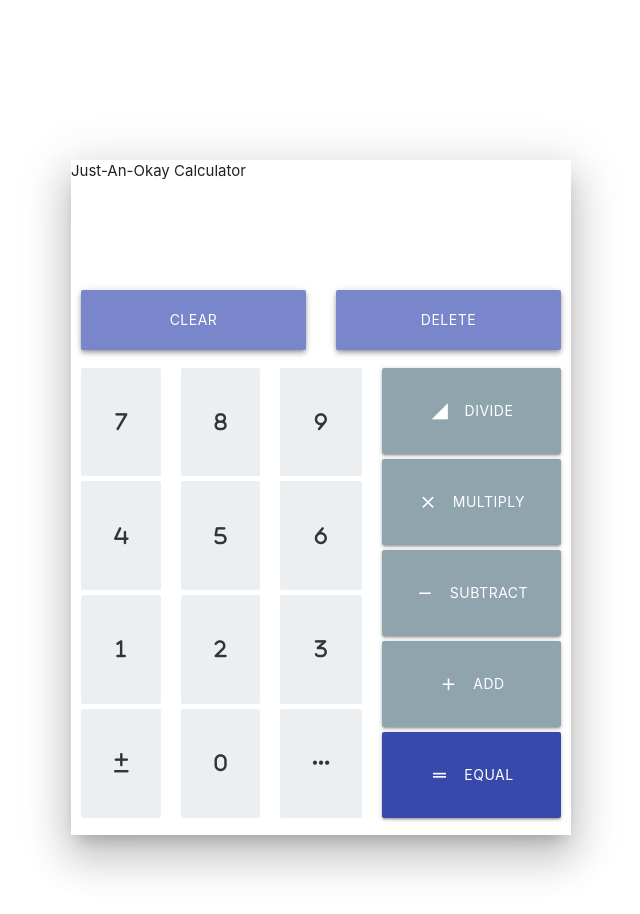
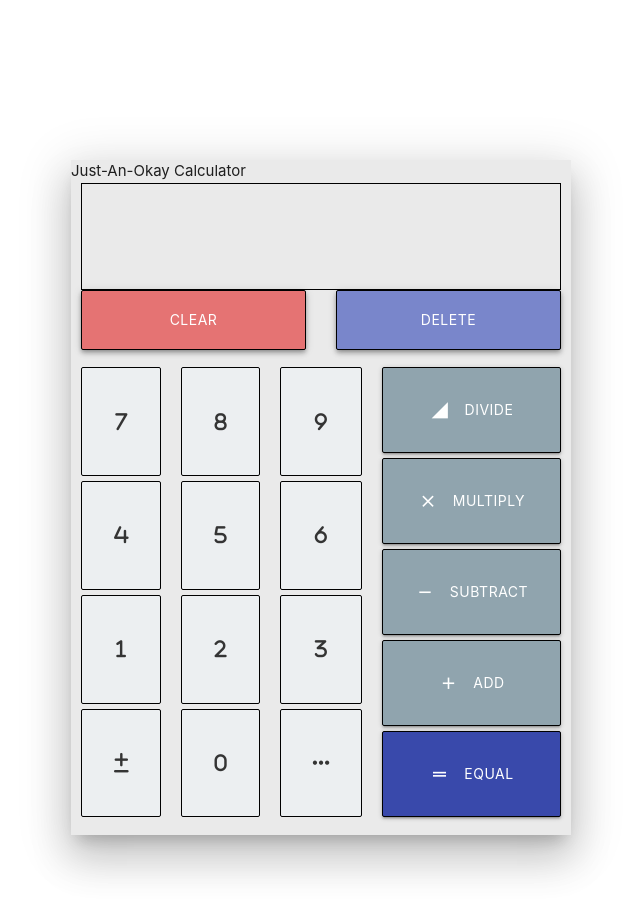
Before and after one commit to AndrewLin95/calculator, a website: page index.html in a window 1280 px wide. Shown: the whole page, without its empty margins (313-953 px from the left). Drawn offline with nearby package versions, Linux system fonts and the light colour scheme.

Commit message:
stylized the calculator more

```diff
--- a/index.html
+++ b/index.html
@@ -15,10 +15,12 @@
     <body>
         <div class = "z-depth-5 calculatorBody">
             <div>Just-An-Okay Calculator</div>
-            <div id = 'calculatorCalculateBox'></div>
-            <div id = 'calculatorOutputBox' maxlength="9"></div>
+            <div id = 'calculatorScreen'>
+                <div id = 'calculatorCalculateBox'></div>
+                <div id = 'calculatorOutputBox'></div>
+            </div>
             <div class = 'clearAndDeleteCluster'>
-                <a class="waves-effect indigo lighten-2 btn btnClearDel z-depth-2 btnModify" id = 'clear'>Clear</a>
+                <a class="waves-effect red lighten-2 btn btnClearDel z-depth-2 btnModify" id = 'clear'>Clear</a>
                 <a class="waves-effect indigo lighten-2 btn btnClearDel z-depth-2 btnModify" id = 'backspace'>Delete</a>
             </div>
             <div class = 'inputCluster'>
--- a/style.css
+++ b/style.css
@@ -11,15 +11,21 @@ body{
     flex-direction: column;
     width: 500px;
     height: 675px;
+    background: #EAEAEA;
 }
 
+#calculatorScreen{
+    border: black solid 1px;
+    margin-left: 10px;
+    margin-right: 10px;
+}
 
 #calculatorCalculateBox{
     display:flex;
     align-items: flex-end;
     justify-content: end;
-    width: 500px;
-    height: 50px;
+    width: 480px;
+    height: 30px;
     font-size: 125%;
 }
 
@@ -27,8 +33,8 @@ body{
     display:flex;
     align-items: flex-end;
     justify-content: end;
-    width: 500px;
-    height: 150px;
+    width: 480px;
+    height: 75px;
     font-size: 350%;
 }
 
@@ -79,6 +85,7 @@ body{
     justify-content: center;
     width: 225px;
     height: 60px;
+    border: solid black 1px;
 }
 
 .btnCluster{
@@ -86,4 +93,5 @@ body{
     align-items: center;
     justify-content: center;
     flex: 1 1 auto;
+    border: solid black 1px;
 }
```
